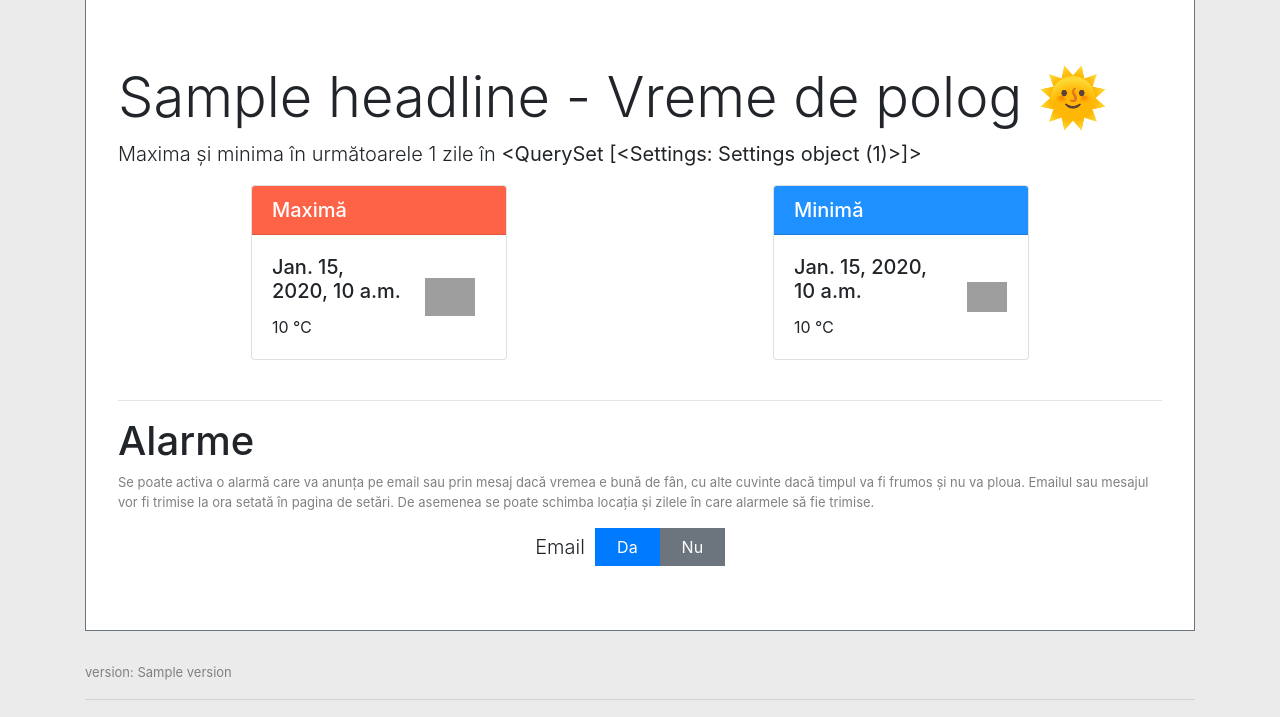
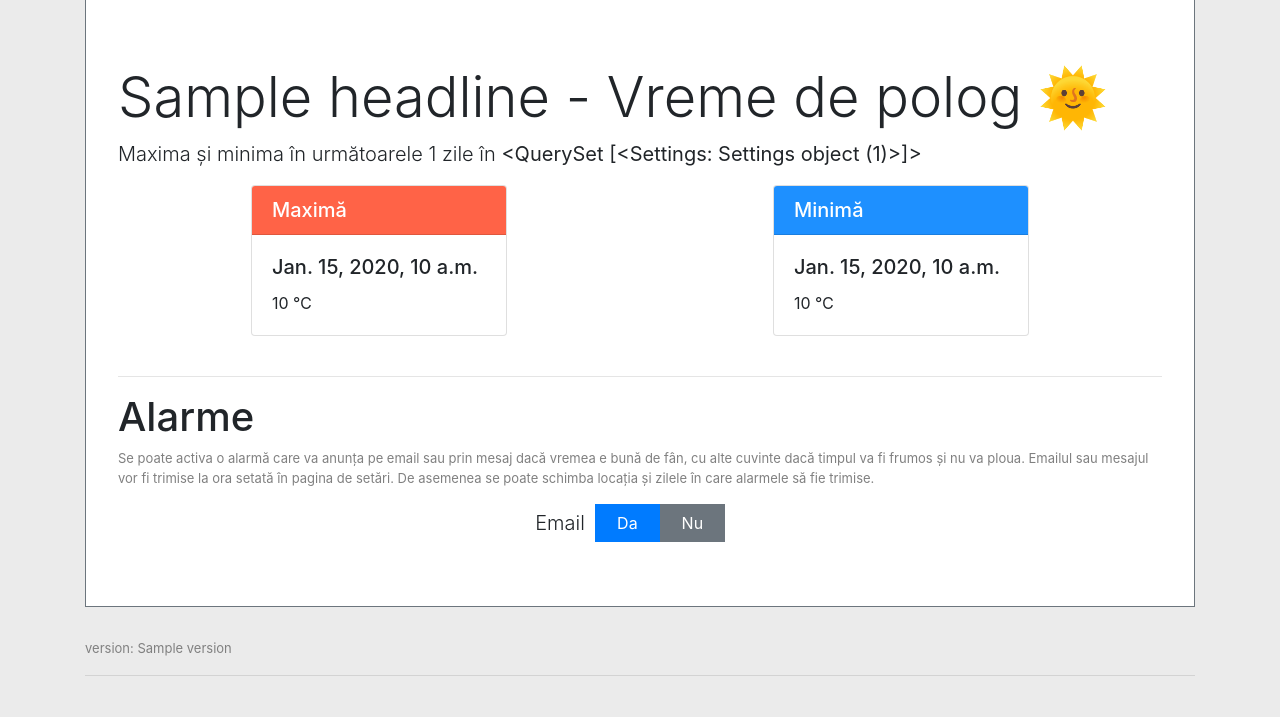
Before and after one commit to fdanci/home_weather, a Django app: template weather/templates/weather/index.html in a window 1280 px wide. Shown: the part 83-800 px from the top of the page. Run offline with Django 3.2, Linux system fonts and the light colour scheme; tables that the repository leaves empty hold one stand-in row (values such as "Sample post"); the template is opened without the code that fills it: values that come from a table or form of the project are taken from there, most other values are stand-ins (such as "Sample title", 1, 10 or a date in 2020); parts of the project's set-up code (start-up, migrations or seed data) failed here and were passed over; some libraries are stand-ins or nearby versions; grey boxes are pictures that could not be loaded.

Commit message:
Retry fix

```diff
--- a/weather/shared/forecast_5days.py
+++ b/weather/shared/forecast_5days.py
@@ -159,7 +159,6 @@ class Forecast5days:
     def has_precipitations(self) -> bool:
         """Returns true if during first days precipitations or bad weather occur."""
         for forecast in self.__forecast_list[0:4]:
-            print(forecast.snow_probability_day)
             if forecast.has_precipitations_day or forecast.has_precipitations_night:
                 return True
             if forecast.thunderstorm_probability_day  or forecast.thunderstorm_probability_night:
--- a/weather/templates/weather/index.html
+++ b/weather/templates/weather/index.html
@@ -15,16 +15,8 @@
             <div class="card mx-auto" style="max-width:16rem; background-color:white;">
                 <h5 class="card-header" style="background-color:Tomato; color:white;">Maximă</h5>
                 <div class="card-body">
-                    <div class="row">
-                        <div class="col-8">
-                            <h5 class="card-title">{{ max_temperature_date }}</h5>
-                            <p class="card-text">{{ max_temperature }} &#8451;</p>
-                        </div>
-                        <div class="col-4 my-auto">
-                            <img src="https://www.accuweather.com/images/weathericons/1.svg" style="width:50; margin-left:-10px;"
-                                 alt="img_hot">
-                        </div>
-                    </div>
+                    <h5 class="card-title">{{ max_temperature_date }}</h5>
+                    <p class="card-text">{{ max_temperature }} &#8451;</p>
                 </div>
             </div>
         </div>
@@ -32,16 +24,8 @@
             <div class="card mx-auto" style="max-width:16rem; background-color:white;">
                 <h5 class="card-header" style="background-color:DodgerBlue; color:white;">Minimă</h5>
                 <div class="card-body">
-                    <div class="row">
-                        <div class="col-9">
-                            <h5 class="card-title">{{ min_temperature_date }}</h5>
-                            <p class="card-text">{{ min_temperature }} &#8451;</p>
-                        </div>
-                        <div class="col-3 my-auto">
-                            <img src="https://www.accuweather.com/images/weathericons/24.svg" style="width:40; margin-left:-10px;"
-                                 alt="img_hot">
-                        </div>
-                    </div>
+                    <h5 class="card-title">{{ min_temperature_date }}</h5>
+                    <p class="card-text">{{ min_temperature }} &#8451;</p>
                 </div>
             </div>
         </div>
```
